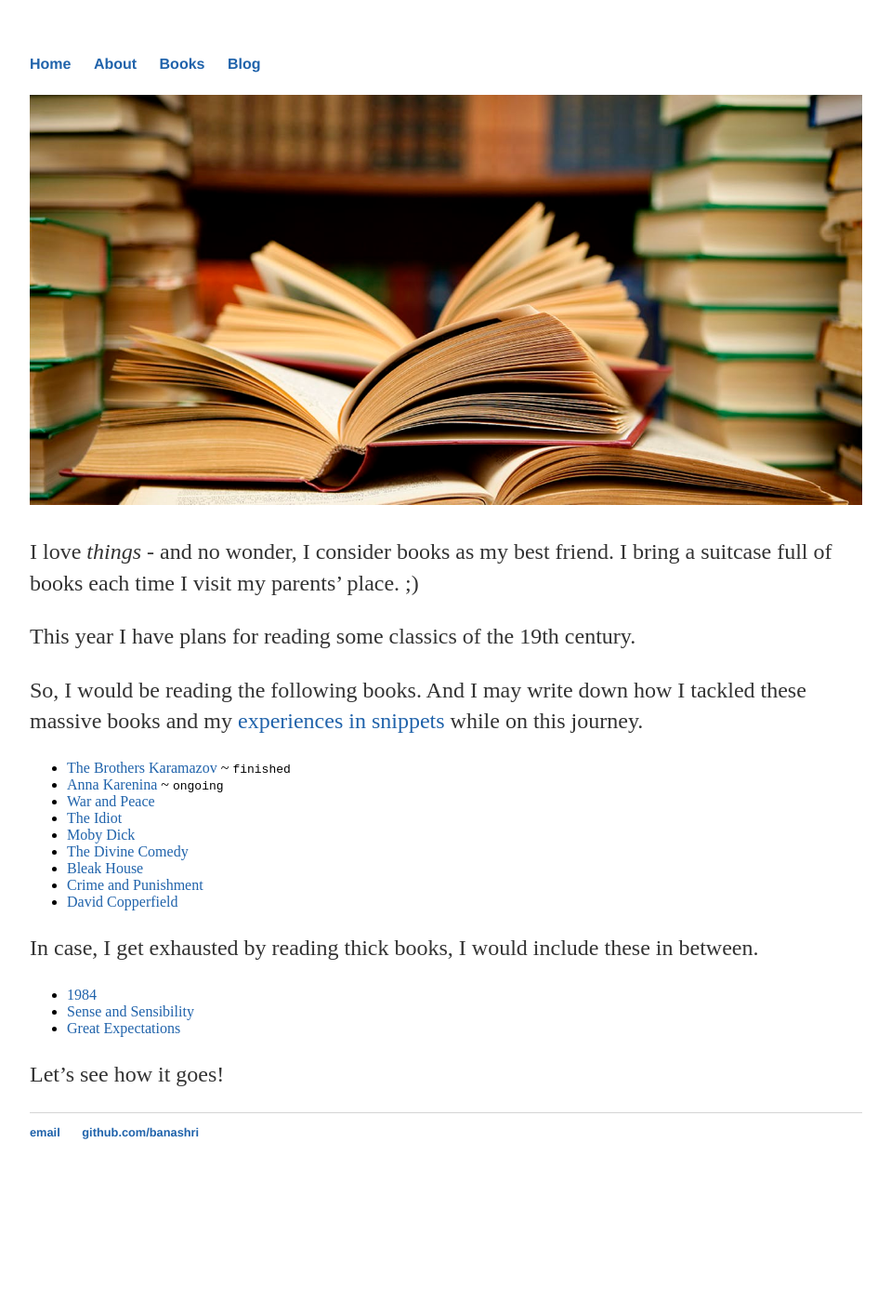
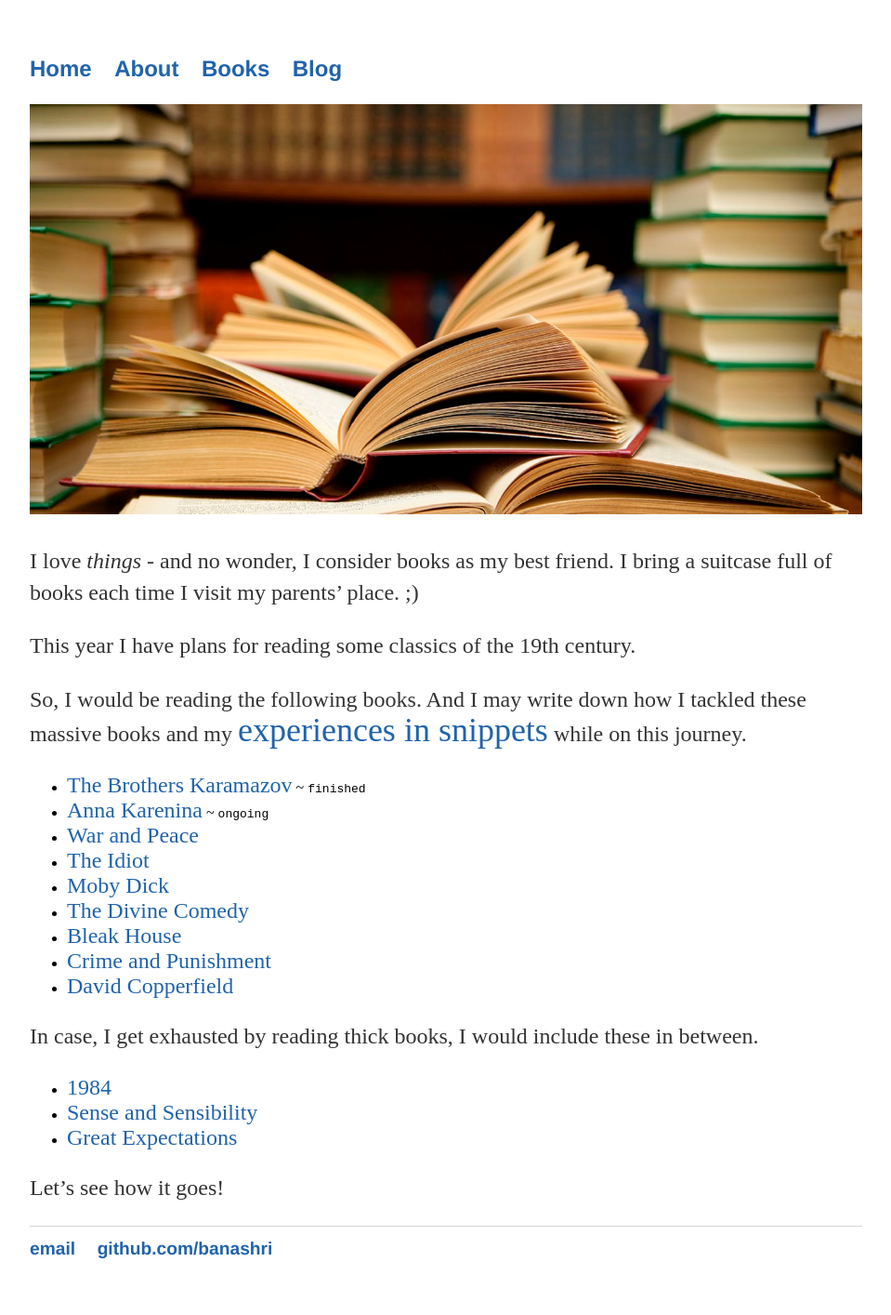
Before and after one commit to Banashri/banashri.github.io, a Jekyll site: the page built from books/index.md, in a window 1280 px wide. Shown: the whole page at 93% size, without its empty margins (160-1119 px from the left). Built offline with Jekyll 4.4.1, drawn with Linux system fonts in a browser that asks for light colours; before the commit the page ends 1285 px from its top, so only the background shows below that.

Commit message:
learning

```diff
--- a/books/index.md
+++ b/books/index.md
@@ -10,7 +10,7 @@
 
 This year I have plans for reading some classics of the 19th century.
 
-So, I would be reading the following books. And I may write down how I tackled these massive books and my [experiences in snippets](experiences.md) while on this journey.
+So, I would be reading the following books. And I may write down how I tackled these massive books and my <a href="experiences.md" style="font:1em;text-decoration: none;color: #2063ab;">experiences in snippets</a> while on this journey.
 
 - [The Brothers Karamazov](https://www.amazon.de/-/en/Fyodor-Dostoevsky/dp/0553212168/ref=sr_1_1?dchild=1&keywords=the+brothers+karamazov+bantam&qid=1611422835&s=books&sr=1-1) ~ `finished`
 - [Anna Karenina](https://www.amazon.de/-/en/Leo-Tolstoy/dp/0140449175/ref=sr_1_8?crid=1PELFGBOG0OHM&dchild=1&keywords=anna+karenina&qid=1611423018&s=books&sprefix=Anna+kare%2Cstripbooks%2C184&sr=1-8) ~ `ongoing`
--- a/css/main.css
+++ b/css/main.css
@@ -16,6 +16,7 @@
 a {
     text-decoration: none;
     color: #2063ab;
+    font-size: 1.5em;
 }
 a:hover {
     text-decoration: underline;
```
